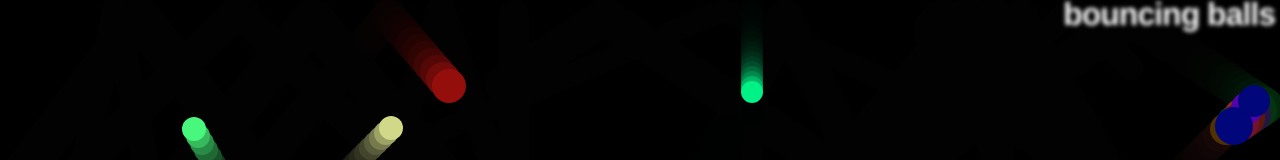
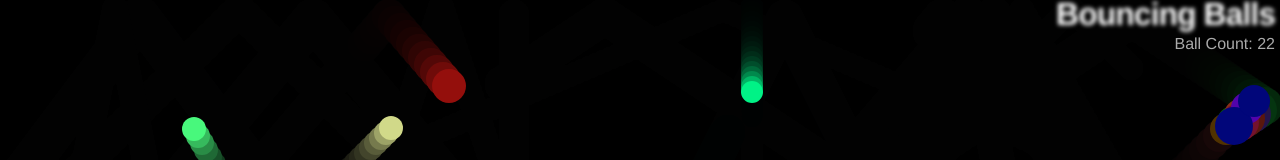
Before and after one commit to nhacault7/bouncing-ball-demo, a plain HTML site: page src/index.html in a window 1280 px wide. Shown: the top 160 px of the page. Drawn offline with Linux system fonts and the light colour scheme.

Commit message:
add ball count

```diff
--- a/src/index.html
+++ b/src/index.html
@@ -9,7 +9,8 @@
   <title>Bouncing Balls</title>
 </head>
 <body>
-  <h1>bouncing balls</h1>
+  <h1>Bouncing Balls</h1>
+  <p>Ball Count:</p>
   <canvas></canvas>
 </body>
 </html>
--- a/src/scripts/app.js
+++ b/src/scripts/app.js
@@ -5,6 +5,11 @@ const ctx = canvas.getContext('2d');
 
 const width = canvas.width = window.innerWidth;
 const height = canvas.height = window.innerHeight;
+
+// setup ball count
+
+const ballCountEl = document.querySelector('P');
+let ballCount = 0;
 
 // function to generate random number
 
@@ -17,6 +22,16 @@ function random(min, max) {
 
 function randomColor() {
   return `rgb(${random(0, 255)},${random(0, 255)},${random(0, 255)})`
+}
+
+// function to update ball count
+
+function updateBallCount(addCount) {
+  if (addCount) {
+    ballCountEl.innerHTML = `Ball Count: ${++ballCount}`;
+  } else {
+    ballCountEl.innerHTML = `Ball Count: ${--ballCount}`;
+  }
 }
 
 // Recursive animation loop function
@@ -175,7 +190,7 @@ class Player extends Shape {
         } else if (e.key === 's') {
           this.y += this.velY;
         }
-      })
+      });
     }
 
     detectCollision() {
@@ -188,6 +203,7 @@ class Player extends Shape {
           if (distance < this.size + balls[i].size) {
             balls[i].color = 'black';
             balls[i].exists = false;
+            updateBallCount(false);
           }
         }
       }
@@ -211,6 +227,7 @@ while (balls.length < 25) {
   );
 
   balls.push(ball);
+  updateBallCount(true);
 }
 
 let size = random(10, 20);
--- a/src/styles/style.css
+++ b/src/styles/style.css
@@ -23,3 +23,11 @@ h1 {
   color: transparent;
   text-shadow: 0 0 4px white;
 }
+
+p {
+  position: absolute;
+  margin: 0;
+  top: 35px;
+  right: 5px;
+  color: #aaa;
+}
```
